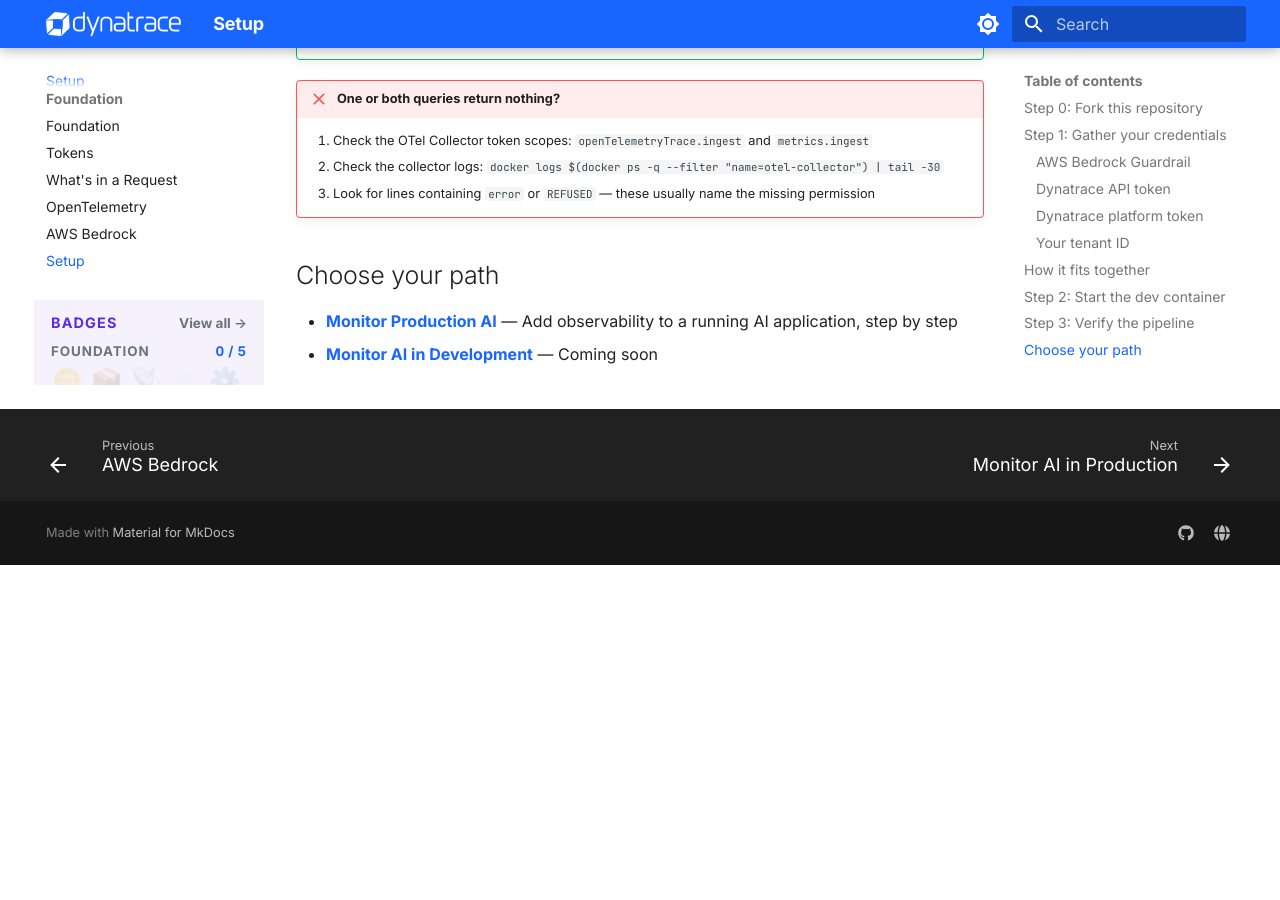
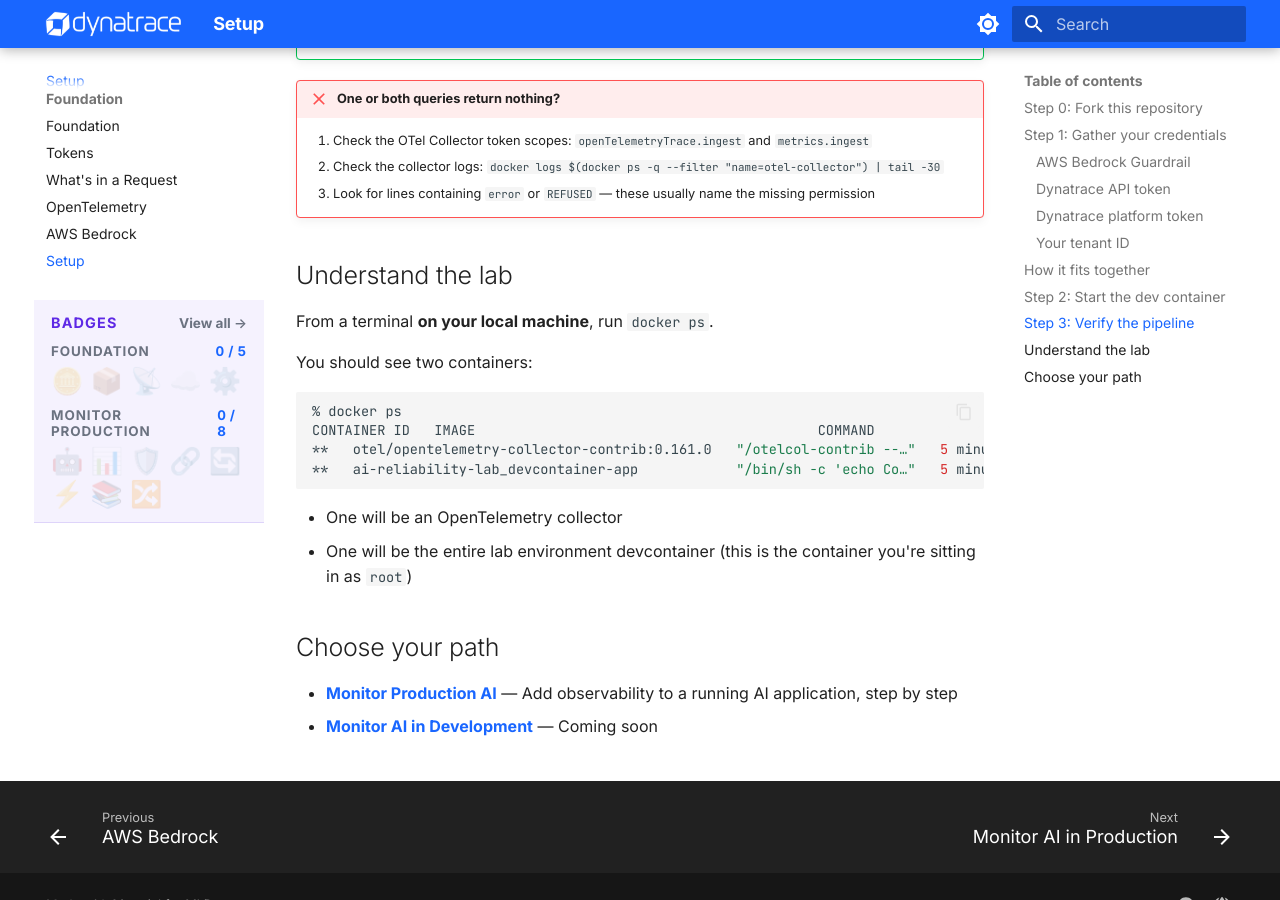
Before and after one commit to agardnerIT/ai-reliability-lab, an MkDocs documentation site: the page built from docs/foundation/setup.md, in a window 1280 px wide and 900 px high, scrolled down 6367 px. Built offline with MkDocs 1.6.1 and Material for MkDocs 9.7.7, drawn with Linux system fonts in a browser that asks for light colours; before the commit the page ends 6932 px from its top, so only the background shows below that.

Commit message:
update setup.md

````diff
--- a/docs/foundation/setup.md
+++ b/docs/foundation/setup.md
@@ -229,6 +229,22 @@
     2. Check the collector logs: `docker logs $(docker ps -q --filter "name=otel-collector") | tail -30`
     3. Look for lines containing `error` or `REFUSED` — these usually name the missing permission
 
+## Understand the lab
+
+From a terminal **on your local machine**, run `docker ps`.
+
+You should see two containers:
+
+```bash
+% docker ps
+CONTAINER ID   IMAGE                                          COMMAND                  CREATED         STATUS         PORTS     NAMES
+**   otel/opentelemetry-collector-contrib:0.161.0   "/otelcol-contrib --…"   5 minutes ago   Up 5 minutes             ai-reliability-lab_devcontainer-otel-collector-1
+**   ai-reliability-lab_devcontainer-app            "/bin/sh -c 'echo Co…"   5 minutes ago   Up 5 minutes             ai-reliability-lab_devcontainer-app-1
+```
+
+* One will be an OpenTelemetry collector
+* One will be the entire lab environment devcontainer (this is the container you're sitting in as `root`)
+
 ## Choose your path
 
 - **[Monitor Production AI](../monitor-production/index.md)** — Add observability to a running AI application, step by step
````
